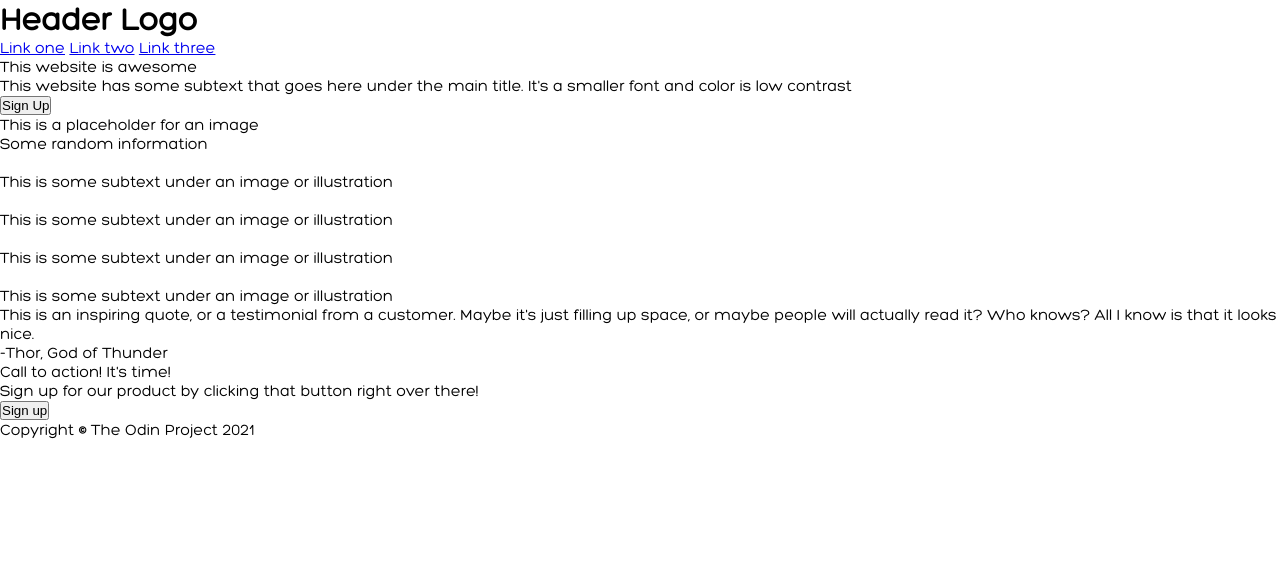
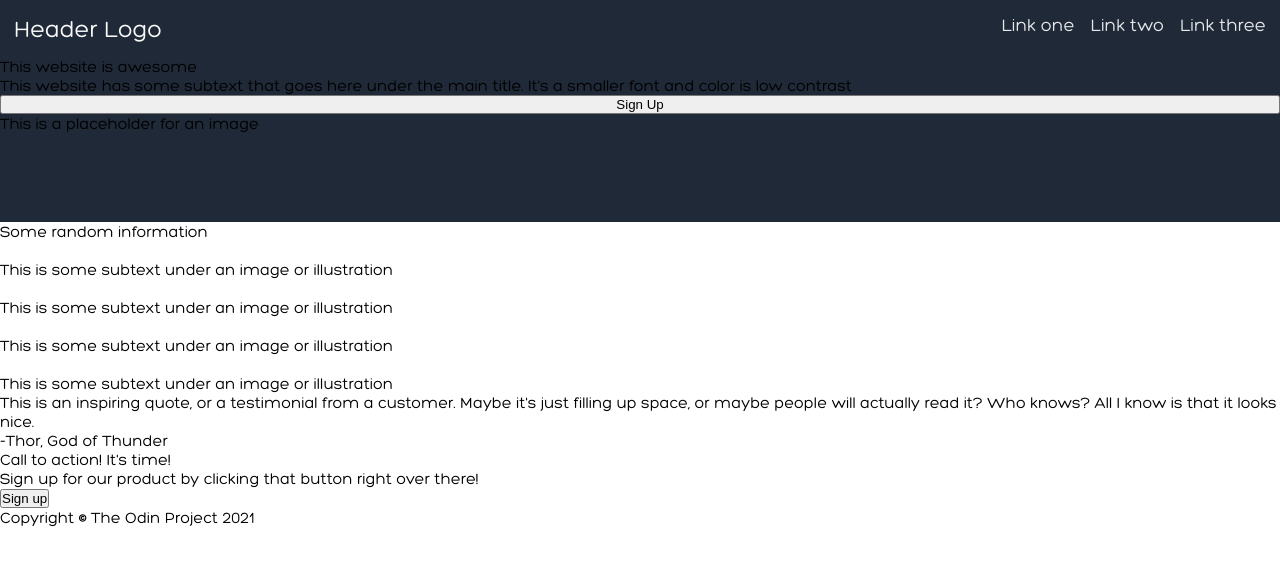
Before and after one commit to ChrisCode23/landing-page, a plain HTML site: page index.html in a window 1280 px wide. Drawn offline with Linux system fonts and the light colour scheme.

Commit message:
Edit header logo and links
Both logo and links modified with flex using
space-between. Colors and font-size have also
been changed along with a few class names in
order to improve code readability

```diff
--- a/index.html
+++ b/index.html
@@ -8,10 +8,16 @@
 </head>
 <body>
     <div class="header">
-        <h1>Header Logo</h1>
-        <a href="#">Link one</a>
-        <a href="#">Link two</a>
-        <a href="#">Link three</a>
+        <div class="logo-links">
+            <div class="logo">Header Logo</div>
+            <div class="links">
+                <ul>
+                    <li><a href="#">Link one</a></li>
+                    <li><a href="#">Link two</a></li>
+                    <li><a href="#">Link three</a></li>
+                </ul>
+            </div>
+        </div>
 
         <div>This website is awesome</div>
         <div>This website has some subtext that goes here under the main title. It's a smaller font and color is low contrast</div>
--- a/style.css
+++ b/style.css
@@ -12,3 +12,33 @@ body {
     min-height: 100vh;
     font-family: Hero, Arial, Helvetica, sans-serif;
 }
+
+.header {
+    height: 222px;
+    background-color: #1f2937;
+    display: flex;
+    flex-direction: column;
+}
+
+.logo {
+    font-size: 24px;
+    color: #f9faf8;
+}
+
+.logo-links {
+    display: flex;
+    justify-content: space-between;
+    padding: 14px;
+}
+
+.links ul{
+    list-style: none;
+    display: flex;
+    gap: 16px;
+}
+
+a {
+    text-decoration: none;
+    color: #e5e7eb;
+    font-size: 18px;
+}
```
